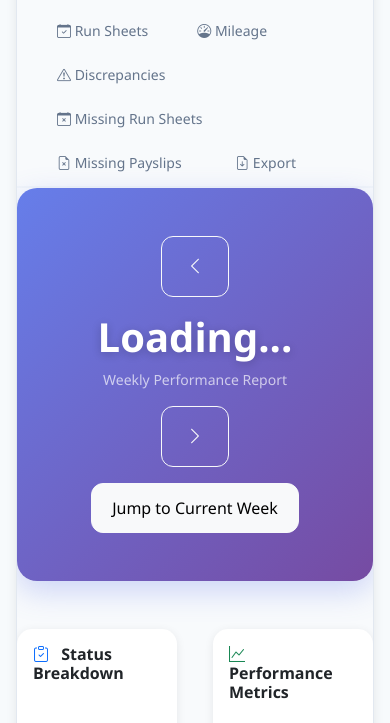
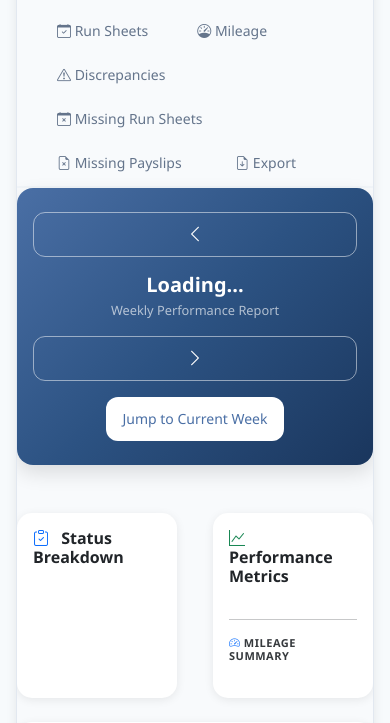
Before and after one commit to djh-1980/wages-app, a Flask app: page /reports in a window 390 px wide. Shown: the part 475-1198 px from the top of the page. Run offline with Flask 3, Linux system fonts and the light colour scheme; data that the repository does not hold is empty; some libraries are stand-ins or nearby versions.

Commit message:
Refactor weekly summary hero styling to match TVS theme with improved mobile responsiveness
- Update color scheme from purple gradient to TVS blue gradient (primary-gradient)
- Simplify hero layout with reduced padding and improved spacing
- Add hover states for navigation buttons with subtle transparency effects
- Improve nav pills styling with better hover states and active state using TVS colors
- Add mobile responsive styles for hero section (reduced font sizes and padding)
- Remove excessive

```diff
--- a/static/css/reports.css
+++ b/static/css/reports.css
@@ -25,52 +25,76 @@
 }
 
 .nav-pills .nav-link {
+    color: #6c757d;
     border-radius: 10px;
-    font-weight: 500;
-    transition: all 0.3s;
+    padding: 0.75rem 1.5rem;
+    margin-right: 0.5rem;
+    transition: all 0.3s ease;
+}
+
+.nav-pills .nav-link:hover {
+    background-color: #f8f9fa;
+    color: #495057;
 }
 
 .nav-pills .nav-link.active {
-    background: linear-gradient(135deg, #667eea 0%, #764ba2 100%);
+    background: var(--primary-gradient, linear-gradient(135deg, #4a6fa5 0%, #2c5282 50%, #1a365d 100%));
 }
 
-/* Weekly Summary Styles */
+/* Weekly Summary Styles - TVS Theme */
 .weekly-hero {
-    background: linear-gradient(135deg, #667eea 0%, #764ba2 100%);
-    padding: 3rem 2rem;
-    border-radius: 20px;
-    box-shadow: 0 10px 30px rgba(102, 126, 234, 0.3);
-    margin-bottom: 2rem;
+    background: var(--primary-gradient, linear-gradient(135deg, #4a6fa5 0%, #2c5282 50%, #1a365d 100%));
+    padding: 2rem;
+    border-radius: var(--radius-xl, 16px);
+    box-shadow: var(--shadow-lg, 0 8px 20px rgba(0,0,0,0.12));
+    margin-bottom: 1.5rem;
 }
 
 .weekly-hero .d-flex {
-    display: flex !important;
-    justify-content: space-between !important;
-    align-items: center !important;
+    display: flex;
+    justify-content: space-between;
+    align-items: center;
+    gap: 1rem;
 }
 
 .weekly-hero .text-center {
     flex: 1;
-    text-align: center !important;
+    text-align: center;
 }
 
 .weekly-hero h2 {
-    font-size: 2.5rem;
-    font-weight: 700;
-    color: #ffffff !important;
-    text-shadow: 0 2px 10px rgba(0,0,0,0.2);
-    margin-bottom: 0.5rem !important;
-    display: block !important;
-    visibility: visible !important;
-}
-
-.weekly-hero .text-white {
-    color: #ffffff !important;
+    font-size: 1.75rem;
+    font-weight: 600;
+    color: #ffffff;
+    margin-bottom: 0.25rem;
 }
 
 .weekly-hero p {
-    color: rgba(255, 255, 255, 0.9) !important;
-    margin-bottom: 0 !important;
+    color: rgba(255, 255, 255, 0.85);
+    margin-bottom: 0;
+    font-size: 0.9rem;
+}
+
+.weekly-hero .btn-outline-light {
+    border-color: rgba(255, 255, 255, 0.5);
+    color: #ffffff;
+}
+
+.weekly-hero .btn-outline-light:hover {
+    background-color: rgba(255, 255, 255, 0.15);
+    border-color: #ffffff;
+}
+
+.weekly-hero .btn-light {
+    background-color: #ffffff;
+    color: var(--tvs-primary, #4a6fa5);
+    border: none;
+    font-weight: 500;
+}
+
+.weekly-hero .btn-light:hover {
+    background-color: #f8f9fa;
+    color: var(--tvs-dark, #1a365d);
 }
 
 .summary-cards .card {
@@ -92,3 +116,27 @@
 .card-title i {
     margin-right: 0.5rem;
 }
+
+/* Mobile Responsiveness */
+@media (max-width: 768px) {
+    .weekly-hero {
+        padding: 1.5rem 1rem;
+    }
+
+    .weekly-hero h2 {
+        font-size: 1.25rem;
+    }
+
+    .weekly-hero p {
+        font-size: 0.8rem;
+    }
+
+    .weekly-hero .btn-lg {
+        padding: 0.5rem 0.75rem;
+    }
+
+    .weekly-hero .btn-light {
+        font-size: 0.875rem;
+        padding: 0.5rem 1rem;
+    }
+}
```
Also changed, not shown: DEPLOYMENT_READY.md (added, +53 -0 lines).
